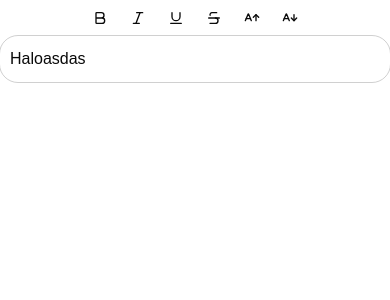
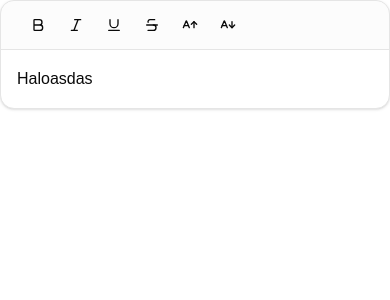
Before and after one commit to Restu-Averian/-resuave-texteditor, a React (Vite) app: page / in a window 390 px wide. Shown: the top 300 px of the page. Built offline with nearby package versions, Linux system fonts and the light colour scheme.

Commit message:
refactor: update editor layout and styling with improved toolbar responsiveness and state synchronization

```diff
--- a/src/Texteditor.jsx
+++ b/src/Texteditor.jsx
@@ -38,9 +38,9 @@ function Texteditor({
 
   const defaultClassEditor = useMemo(() => {
     if (xs) {
-      return "p-2.5 rounded-2xl w-full mx-auto h-full outline-1 ";
+      return "p-4 w-full h-full outline-none focus:outline-none";
     }
-    return "outline-1 p-2.5 rounded-2xl w-2xl mx-auto";
+    return "p-4 w-full outline-none focus:outline-none min-h-[200px]";
   }, [xs]);
 
   const extensions = useMemo(() => getExtensions(placeholder), [placeholder]);
@@ -91,7 +91,9 @@ function Texteditor({
   useEffect(() => {
     editor?.setEditable(!readOnly);
     if (readOnly) {
-      setSourceMode(false);
+      queueMicrotask(() => {
+        setSourceMode(false);
+      });
     }
   }, [editor, readOnly]);
 
@@ -140,7 +142,12 @@ function Texteditor({
       contentClassName={contentClassName}
       readOnlyToolbarMode={readOnlyToolbarMode}
     >
-      <div className={className}>
+      <div
+        className={cn(
+          "bg-card text-card-foreground border shadow-sm rounded-xl overflow-hidden w-full max-w-4xl mx-auto",
+          className,
+        )}
+      >
         <EditorContext.Provider value={providerValue}>
           <TooltipProvider>
             {xs && !readOnly ? (
--- a/src/style/toolbar.css
+++ b/src/style/toolbar.css
@@ -2,9 +2,9 @@
 
 @layer components {
   .toolbar {
-    @apply flex justify-center items-center gap-2 flex-col;
+    @apply flex flex-wrap items-center gap-2 p-1.5 border-b bg-muted/30;
   }
   .toolbar-item {
-    @apply flex justify-center items-center gap-2;
+    @apply flex flex-wrap items-center gap-1;
   }
 }
```
